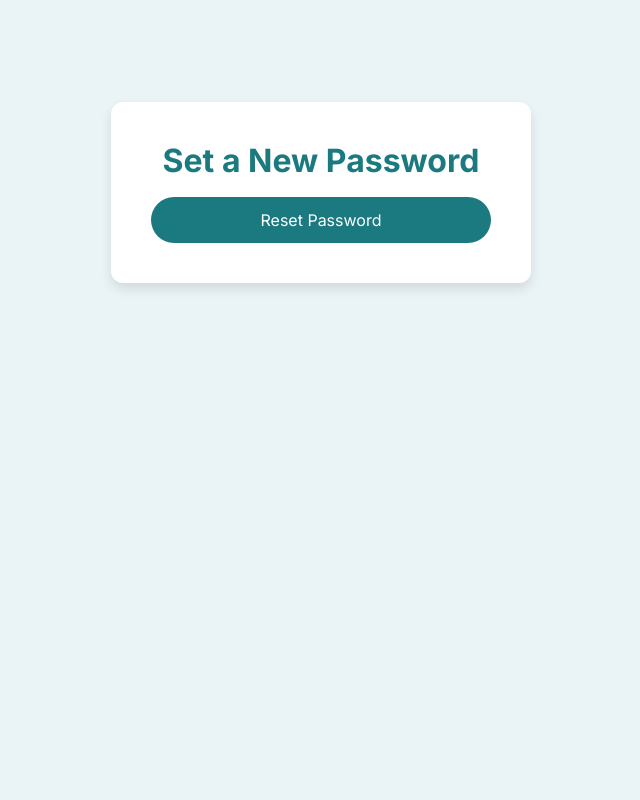
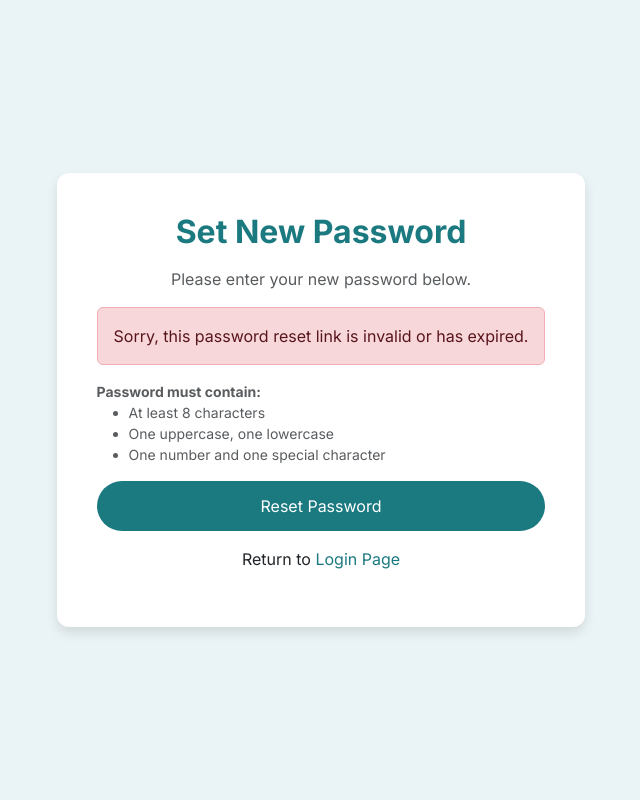
Before and after one commit to nithiyah/Nexus, a Django app: page /reset/1/1/ in a window 1280 px wide. Shown: the whole page, without its empty margins (319-959 px from the left). Run offline with Django 5.2, Linux system fonts and the light colour scheme; parts of the project's set-up code (start-up, migrations or seed data) failed here and were passed over.

Commit message:
Updated and fixed forgot password functionality

```diff
--- a/accounts/templates/accounts/password_reset_confirm.html
+++ b/accounts/templates/accounts/password_reset_confirm.html
@@ -1,52 +1,143 @@
 <!DOCTYPE html>
 <html lang="en">
 <head>
-  <meta charset="UTF-8">
-  <meta name="viewport" content="width=device-width, initial-scale=1">
+  <meta charset="UTF-8" />
+  <meta name="viewport" content="width=device-width, initial-scale=1.0"/>
   <title>Set New Password | Nexus</title>
 
-  <link href="https://cdn.jsdelivr.net/npm/bootstrap@5.3.3/dist/css/bootstrap.min.css" rel="stylesheet"/>
+  <link href="https://cdn.jsdelivr.net/npm/bootstrap@5.3.0/dist/css/bootstrap.min.css" rel="stylesheet"/>
+  <link href="https://cdn.jsdelivr.net/npm/bootstrap-icons/font/bootstrap-icons.css" rel="stylesheet"/>
   <link href="https://fonts.googleapis.com/css2?family=Inter:wght@400;500;700&display=swap" rel="stylesheet"/>
 
   <style>
+    :root {
+      --brand-teal: #1b7980;
+      --brand-hover: #155a5e;
+    }
+
     body {
       background-color: #eaf3f5;
       font-family: 'Inter', sans-serif;
     }
-    .reset-container {
-      max-width: 420px;
-      margin: 8% auto;
+
+    .form-container {
+      max-width: 600px;
+      margin: 5% auto;
+      padding: 40px;
       background-color: #fff;
-      padding: 40px;
       border-radius: 12px;
-      box-shadow: 0 6px 12px rgba(0,0,0,0.1);
+      box-shadow: 0 6px 12px rgba(0, 0, 0, 0.1);
     }
+
     h2 {
-      color: #1b7980;
+      color: var(--brand-teal);
       font-weight: 600;
     }
+
     .btn-brand {
-      background-color: #1b7980;
+      background-color: var(--brand-teal);
       color: white;
+      width: 100%;
       border-radius: 25px;
-      padding: 10px 20px;
-      width: 100%;
+      padding: 12px;
+      font-size: 16px;
     }
+
     .btn-brand:hover {
-      background-color: #155a5e;
+      background-color: var(--brand-hover);
+    }
+
+    .password-container {
+      position: relative;
+    }
+
+    .toggle-password {
+      position: absolute;
+      right: 12px;
+      top: 50%;
+      transform: translateY(-50%);
+      cursor: pointer;
+      color: #6c757d;
+    }
+
+    .toggle-password:hover {
+      color: #495057;
+    }
+
+    .form-text-link a {
+      color: var(--brand-teal);
+      text-decoration: none;
+    }
+
+    .form-text-link a:hover {
+      color: var(--brand-hover);
+      text-decoration: underline;
     }
   </style>
 </head>
 <body>
 
-  <div class="reset-container text-center">
-    <h2>Set a New Password</h2>
-    <form method="post" class="text-start">
-      {% csrf_token %}
-      {{ form.as_p }}
-      <button type="submit" class="btn btn-brand mt-2">Reset Password</button>
-    </form>
+  <div class="container d-flex justify-content-center align-items-center vh-100">
+    <div class="form-container">
+      <h2 class="text-center mb-3">Set New Password</h2>
+      <p class="text-center text-muted">Please enter your new password below.</p>
+
+      <form method="post" novalidate>
+        {% csrf_token %}
+        {% if form %}
+          {% for field in form %}
+            <div class="mb-3 {% if 'password' in field.id_for_label %}password-container{% endif %}">
+              {{ field }}
+              {% if 'password' in field.id_for_label %}
+                <i class="bi bi-eye-slash-fill toggle-password" onclick="togglePassword('{{ field.id_for_label }}', this)"></i>
+              {% endif %}
+              {% if field.errors %}
+                <div class="invalid-feedback d-block">
+                  {{ field.errors|striptags }}
+                </div>
+              {% endif %}
+            </div>
+          {% endfor %}
+      {% else %}
+        <div class="alert alert-danger">
+          Sorry, this password reset link is invalid or has expired.
+        </div>
+      {% endif %}
+
+
+        <div class="text-muted small mb-3">
+          <strong>Password must contain:</strong>
+          <ul class="mb-0">
+            <li>At least 8 characters</li>
+            <li>One uppercase, one lowercase</li>
+            <li>One number and one special character</li>
+          </ul>
+        </div>
+
+        <button type="submit" class="btn btn-brand">Reset Password</button>
+      </form>
+      {% if form.errors %}
+      <div class="alert alert-danger mt-2">
+        {{ form.errors }}
+      </div>
+    {% endif %}
+
+      <p class="text-center mt-3 form-text-link">
+        Return to <a href="{% url 'accounts:login' %}">Login Page</a>
+      </p>
+    </div>
   </div>
 
+  <script>
+    function togglePassword(fieldId, icon) {
+      const passwordField = document.getElementById(fieldId);
+      const isHidden = passwordField.type === "password";
+      passwordField.type = isHidden ? "text" : "password";
+      icon.classList.toggle("bi-eye-fill", isHidden);
+      icon.classList.toggle("bi-eye-slash-fill", !isHidden);
+    }
+  </script>
+
+  <script src="https://cdn.jsdelivr.net/npm/bootstrap@5.3.0/dist/js/bootstrap.bundle.min.js"></script>
 </body>
 </html>
--- a/accounts/templates/accounts/password_reset_form.html
+++ b/accounts/templates/accounts/password_reset_form.html
@@ -60,6 +60,12 @@
       </div>
       <button type="submit" class="btn btn-brand">Send Reset Link</button>
     </form>
+    {% if form.errors %}
+      <div class="alert alert-danger mt-2">
+        {{ form.errors }}
+      </div>
+    {% endif %}
+
 
     <div class="mt-3">
       <a href="{% url 'accounts:login' %}" class="text-decoration-none" style="color: var(--brand-teal);">Back to Login</a>
```
Also changed, not shown: accounts/templates/accounts/volunteer_event_report.html (+28 -25 lines).
